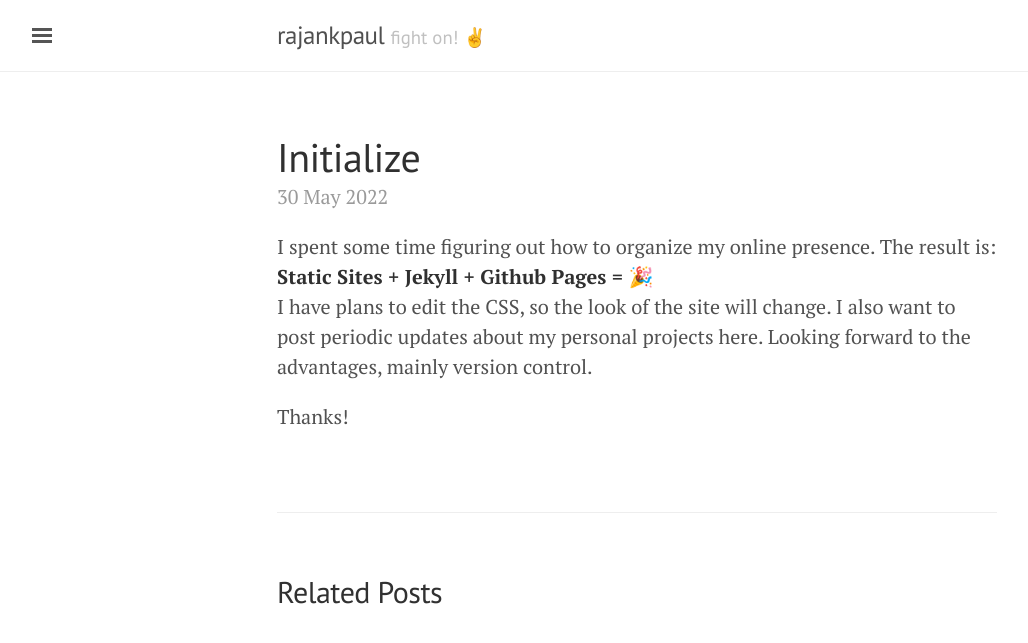
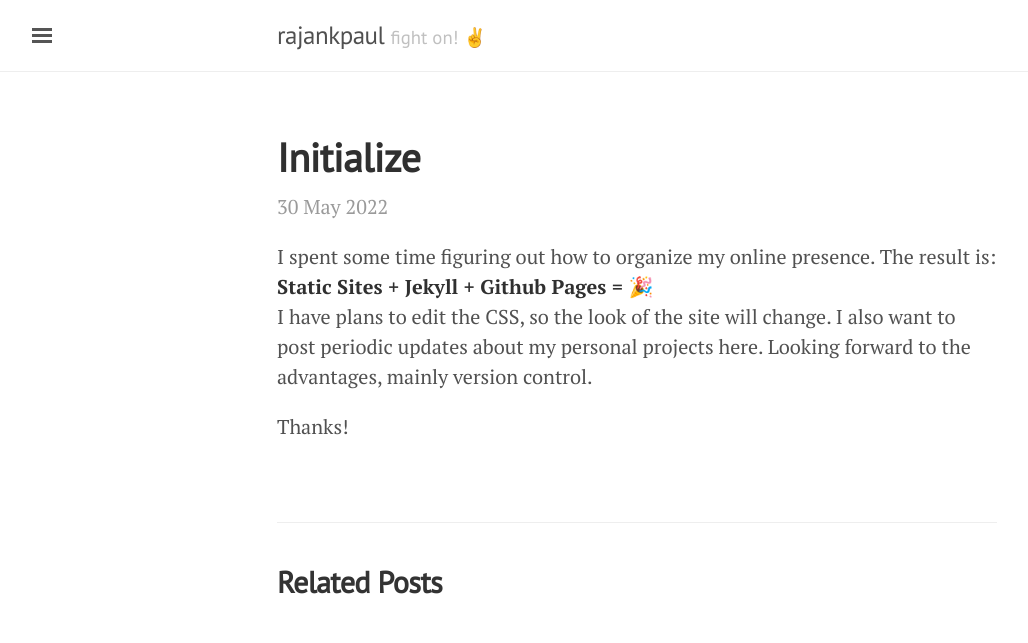
Before and after one commit to rajankpaul/rajankpaul.github.io, a Jekyll site: the page built from _posts/2022-05-30-initialize.md, in a window 1280 px wide. Shown: the top 643 px of the page, without its empty margins (3-1031 px from the left). Built offline with Jekyll 4.4.1, drawn with Linux system fonts in a browser that asks for light colours.

Commit message:
Update poole.css

```diff
--- a/public/css/poole.css
+++ b/public/css/poole.css
@@ -328,53 +328,74 @@ tbody tr:nth-child(odd) th {
  * page is wrapped in `.page` and is only used on the page layout.
  */
 
-.page,
-.post {
-  margin-bottom: 4em;
+.post,
+.page {
+  margin-bottom: 4rem;
 }
 
-/* Blog post or page title */
-.page-title,
+/* Post and page title */
 .post-title,
-.post-title a {
-  color: #303030;
-}
-.page-title,
-.post-title {
+.page-title {
   margin-top: 0;
+  margin-bottom: 1rem;
+  font-size: 2rem;
+  font-weight: bold;
+  color: #333;
 }
 
-/* Meta data line below post title */
-.post-date {
-  display: block;
-  margin-top: -.5rem;
+.post-title a,
+.page-title a {
+  color: inherit;
+  text-decoration: none;
+}
+
+/* Post and page meta data */
+.post-meta,
+.page-meta {
   margin-bottom: 1rem;
-  color: #9a9a9a;
+  font-size: 0.9rem;
+  color: #666;
+}
+
+.post-meta time,
+.page-meta time {
+  display: inline-block;
+  margin-right: 1rem;
 }
 
 /* Related posts */
 .related {
+  margin-top: 4rem;
+  margin-bottom: 4rem;
   padding-top: 2rem;
   padding-bottom: 2rem;
   border-top: 1px solid #eee;
 }
-.related-posts {
+
+.related h2 {
+  margin-top: 0;
+  margin-bottom: 2rem;
+  font-size: 1.5rem;
+  font-weight: bold;
+  color: #333;
+}
+
+.related ul {
   padding-left: 0;
   list-style: none;
 }
-.related-posts h3 {
-  margin-top: 0;
+
+.related li {
+  margin-bottom: 1rem;
 }
-.related-posts li small {
-  font-size: 75%;
-  color: #999;
-}
-.related-posts li a:hover {
+
+.related li a {
   color: #268bd2;
   text-decoration: none;
 }
-.related-posts li a:hover small {
-  color: inherit;
+
+.related li a:hover {
+  text-decoration: underline;
 }
 
 
```
